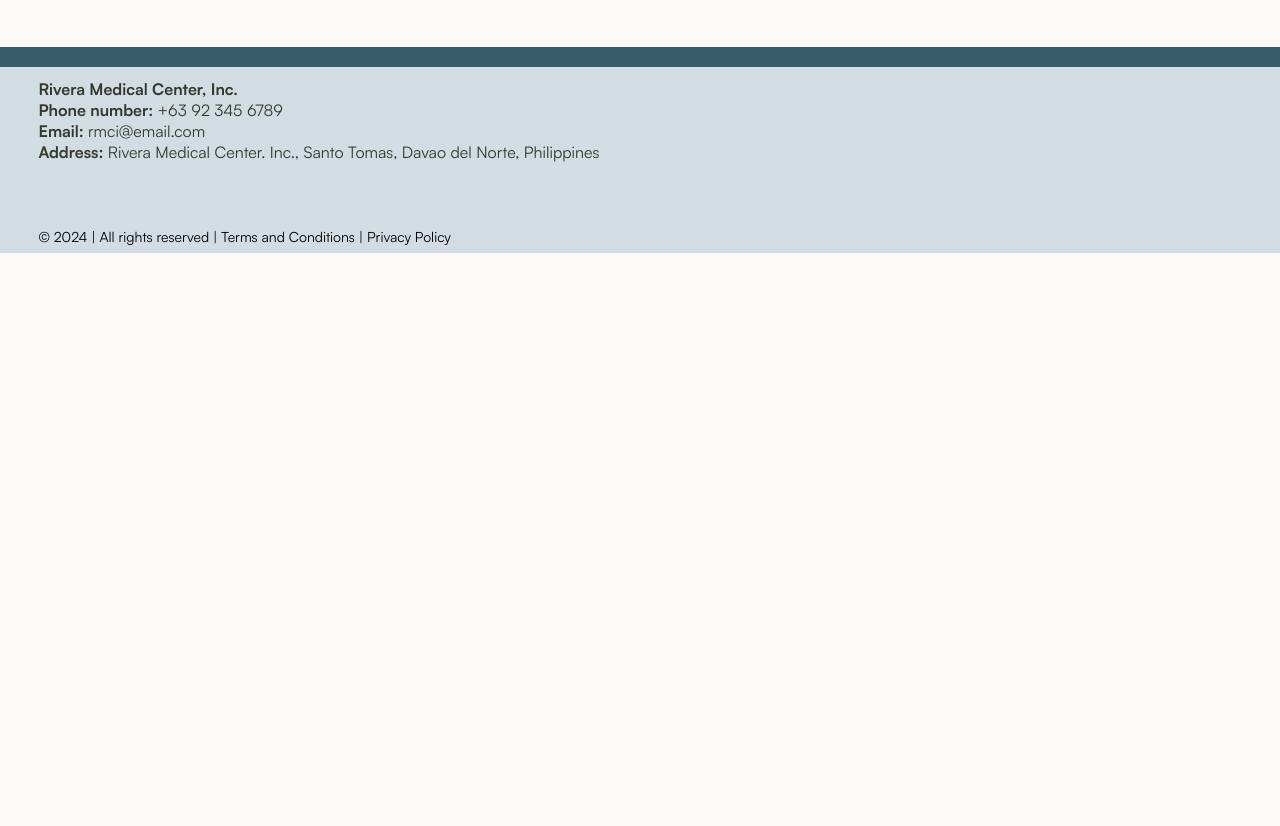
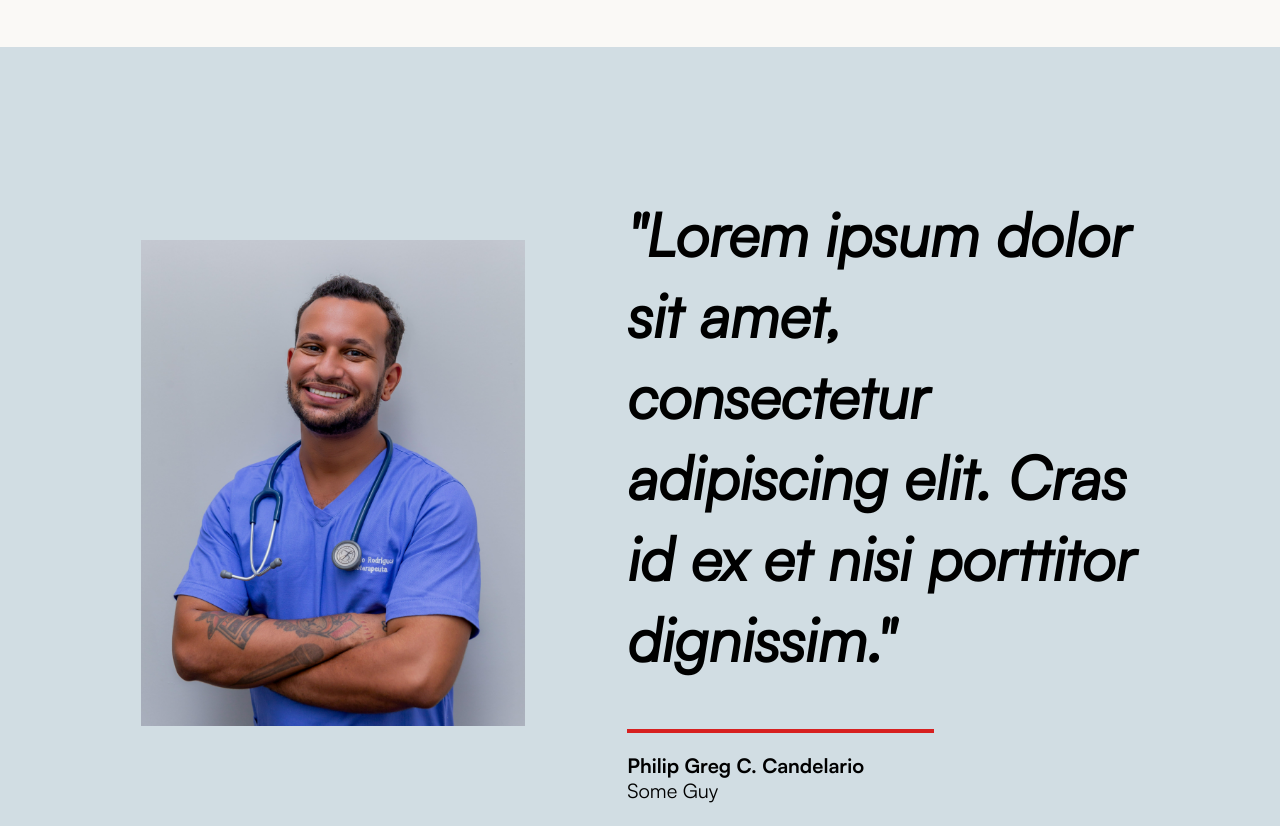
Before and after one commit to ZaitonZz/RMCI-Website, a plain HTML site: page pages/index.html in a window 1280 px wide. Shown: the part 1661-2487 px from the top of the page. Before the commit the page ends 1914 px from the top, so only its background shows below. Drawn offline with Linux system fonts and the light colour scheme.

Commit message:
Third Frame Complete

```diff
--- a/pages/index.html
+++ b/pages/index.html
@@ -70,6 +70,16 @@
           <div class="carousel__item"><img src="../images/carousel4.jpg" /></div>
         </div>
       </div>
+      <div id="thirdFrame">
+        <img id="thirdFrameImg" src="../images/quote.png"/>
+        <div id="thirdFrameText">
+          <h2 id="thirdFrameQuote">"Lorem ipsum dolor sit amet, consectetur adipiscing elit. Cras id ex
+            et nisi porttitor dignissim."</h3>
+            <div class="redLine"></div>
+            <p id="thirdFrameQuoted"><span>Philip Greg C. Candelario</span><br />Some Guy</p>
+
+        </div>
+      </div>
     </div>
     <div class="Footer">
       <div class="separator"></div>
--- a/styles/indexStyles.css
+++ b/styles/indexStyles.css
@@ -340,6 +340,46 @@ body {
   background-image: linear-gradient(#d72020, #d72020);
 }
 
+/********************************************************** Third Frame *****************************************************************************************************/
+
+#thirdFrame{
+  height: 873px;
+  background-color: #D1DDE3;
+  display: flex;
+  align-items: center;
+  justify-content: center;
+}
+
+#thirdFrameImg{
+  width: 30%;
+}
+
+#thirdFrameText{
+  margin-left: 8%;
+  width: 40%;
+}
+
+#thirdFrameQuote{
+  font-size: 60px;
+  font-family: "Satoshi-Italic", sans-serif;
+}
+
+.redLine{
+  width: 307px;
+  height: 0px;
+  border: 2px #D72020 solid
+}
+
+#thirdFrameQuoted span{
+  font-family: "Satoshi-Bold", sans-serif;
+}
+
+#thirdFrameQuoted {
+  font-size: 20px;
+  line-height: 25px;
+  word-wrap: break-word;
+  font-family: "Satoshi-Regular", sans-serif;
+}
 
 /********************************************************** Footer *****************************************************************************************************/
 .separator {
```
Also changed, not shown: images/quote.png (added).
